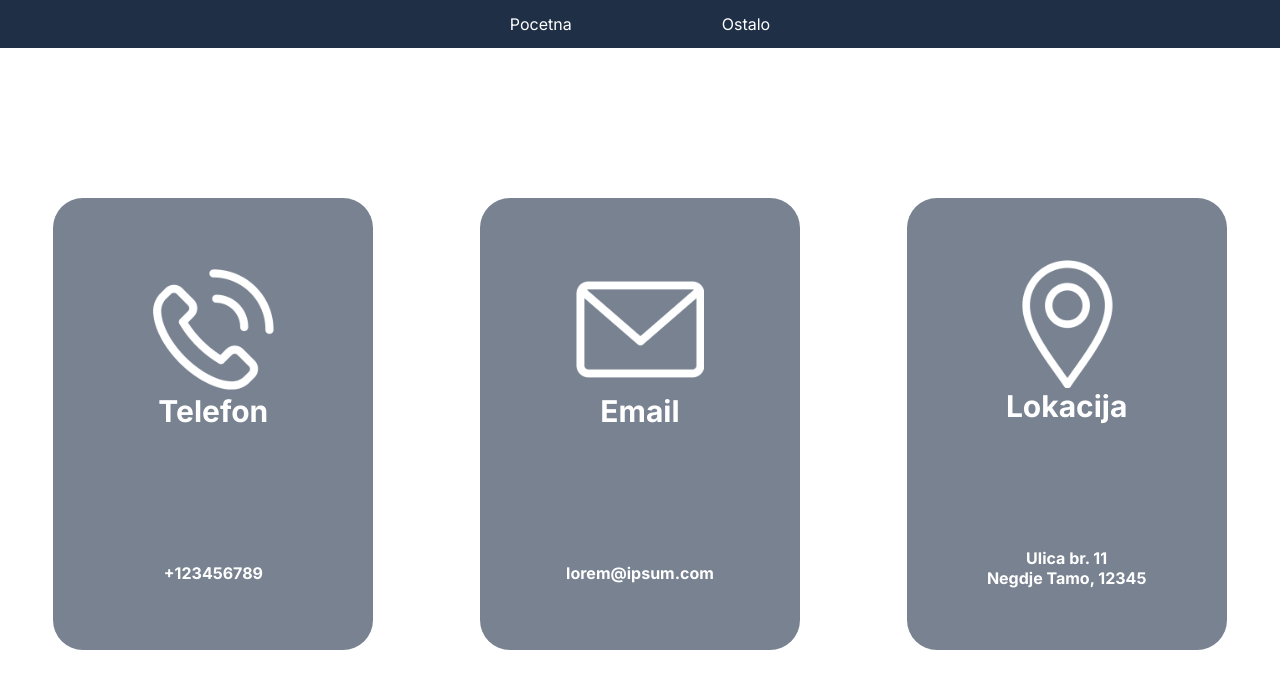
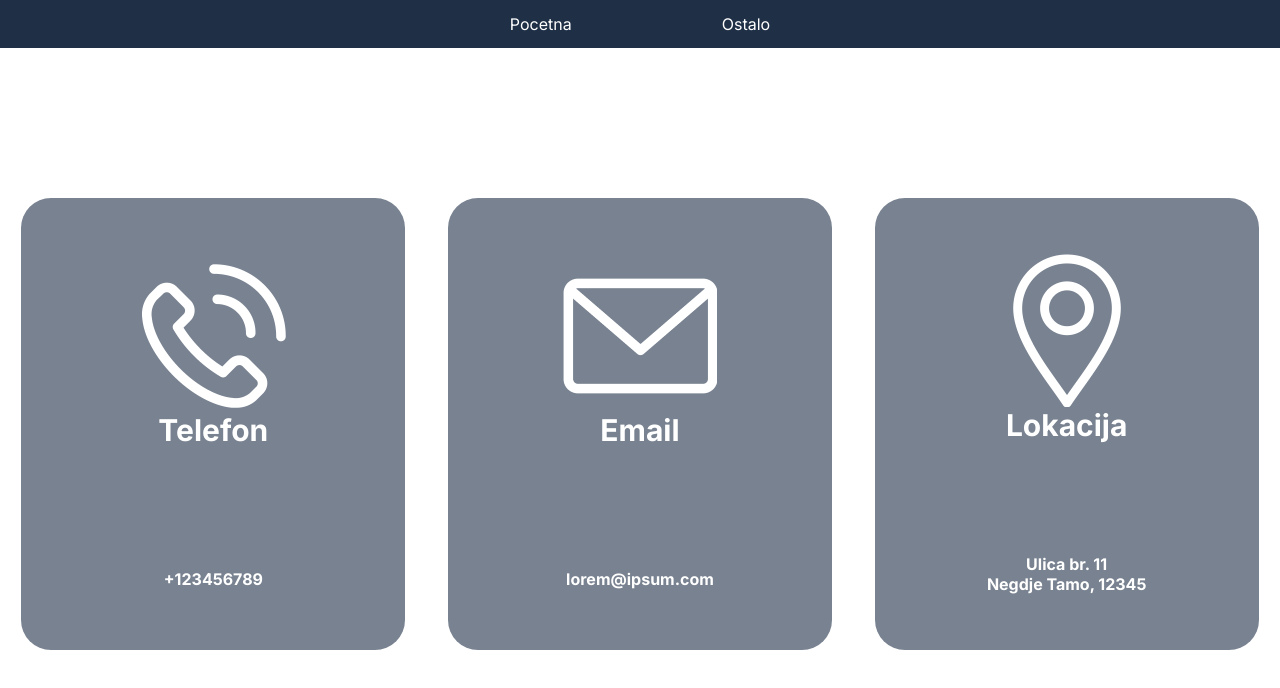
Before and after one commit to DorjaSkenderovic/nextjs-project, a Next.js app: page /other/contact in a window 1280 px wide. Shown: the top 688 px of the page. Built offline with nearby package versions, Linux system fonts and the light colour scheme.

Commit message:
Pass CSS class from Contact to ContactCard

```diff
--- a/app/other/contact/page.js
+++ b/app/other/contact/page.js
@@ -3,12 +3,13 @@ import styles from "./page.module.scss";
 const contact = () => {
     return (
         <div className={styles.contact}>
-            <ContactCard image="phone.png" title="Telefon" contact="+123456789" />
-            <ContactCard image="email.png" title="Email" contact="lorem@ipsum.com" />
+            <ContactCard image="phone.png" title="Telefon" contact="+123456789" className={styles.card} />
+            <ContactCard image="email.png" title="Email" contact="lorem@ipsum.com" className={styles.card} />
             <ContactCard
                 image="location.png"
                 title="Lokacija"
                 contact={"Ulica br. 11\n Negdje Tamo, 12345"}
+                className={styles.card}
             />
         </div>
     );
--- a/app/other/contact/page.module.scss
+++ b/app/other/contact/page.module.scss
@@ -5,4 +5,9 @@
     padding-top: 3rem;
     justify-content: space-around;
     align-items: center;
+
+    .card{
+        width: 30%;
+        height: 60%;
+    }
 }
--- a/components/ContactCard/ContactCard.js
+++ b/components/ContactCard/ContactCard.js
@@ -2,8 +2,10 @@ import Image from "next/legacy/image";
 import styles from "./ContactCard.module.scss";
 
 const ContactCard = (props) => {
+
+    const className = props.className || "";
     return (
-        <div className={styles.card}>
+        <div className={`${styles.card} ${className}`}>
             <div className={styles.image}>
                 <Image
                     src={`/assets/${props.image}`}
--- a/components/ContactCard/ContactCard.module.scss
+++ b/components/ContactCard/ContactCard.module.scss
@@ -1,8 +1,6 @@
 .card {
     background: rgba(30, 47, 70, 0.6);
     border-radius: 30px;
-    width: 25%;
-    height: 60%;
     color: white;
     display: flex;
     flex-direction: column;
@@ -27,6 +25,6 @@
     }
 
     &:hover {
-        transform: scale(1.1);
+        transform: scale(1.05);
     }
 }
```
Also changed, not shown: app/other/about/page.js (+8 -0 lines), app/other/about/page.module.scss (+25 -0 lines).
